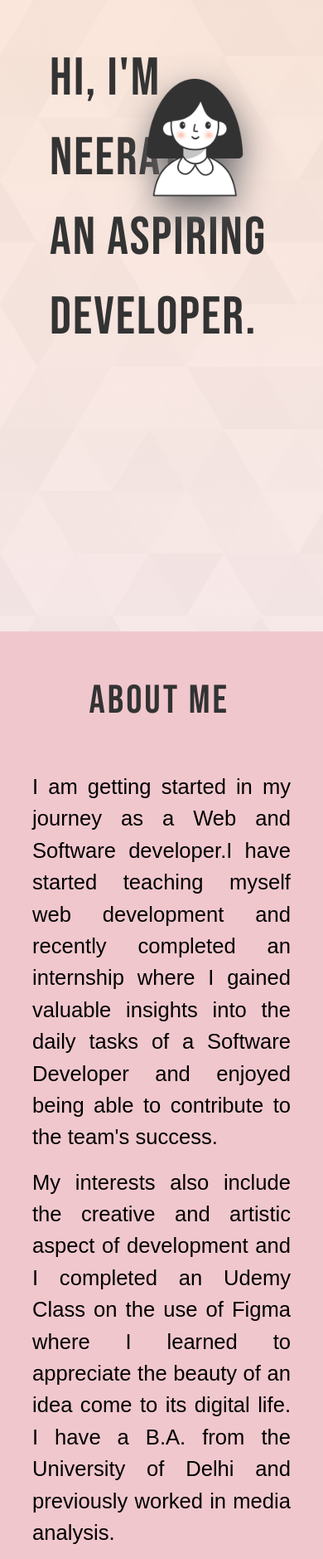
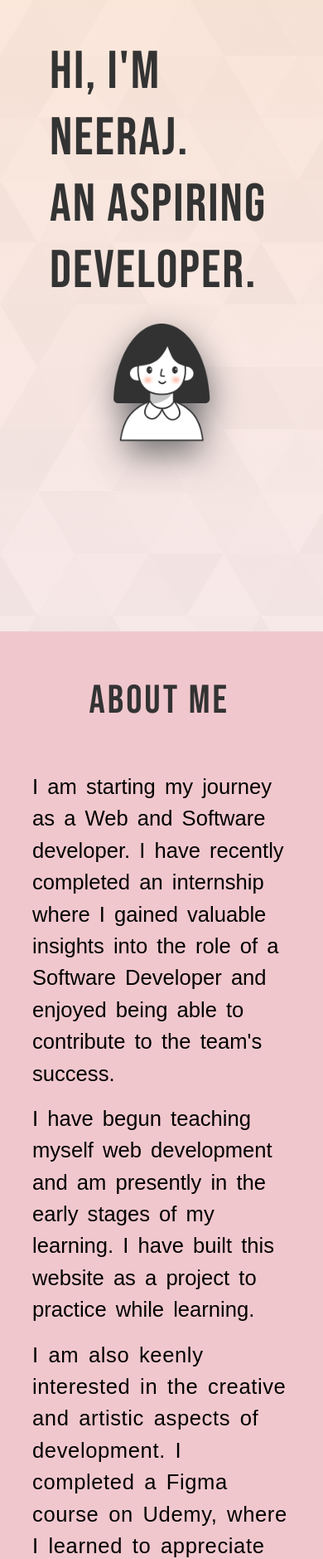
Before and after one commit to neerajkharb/portfolio-website, a plain HTML site: page index.html in a window 390 px wide. Shown: the part 83-1962 px from the top of the page at 83% size. Drawn offline with Linux system fonts and the light colour scheme.

Commit message:
about me

```diff
--- a/css/index.css
+++ b/css/index.css
@@ -40,9 +40,8 @@
 
 .about{
     width: 100%;
-
     background-color: #F0C7CD;
-
+    padding-bottom: 30px;
 }
 .about-me{
     display: flex;
@@ -73,25 +72,28 @@
     flex-direction: column;
 }
 .text-about .para1{
-    margin-bottom: 1rem;
+    margin-bottom: 2rem;
 }
 .text-about .para2{
-    margin-bottom: 1rem;
+    margin-bottom: 2rem;
 }
 .text-about .para3{
-    margin-bottom: 1rem;
+    margin-bottom: 2rem;
 }
 .text-about .para4{
+    margin-bottom: 2rem;
+}
+.text-about .para5{
     margin-bottom: 2rem;
     align-content: space-between;
 }
 
-.text-about .para4 a:link {
+.text-about .para5 a:link {
     color:#0000FF;    /* Problem: color is not changing to blue*/
     background-color: transparent;
     text-decoration: underline;
 }
-.text-about .para4 a:hover {
+.text-about .para5 a:hover {
     color: red;
     background-color: transparent;
     text-decoration: underline;
@@ -109,6 +111,7 @@
         width: 100%;
         display: flex;
         flex-direction: column;
+        justify-content: space-between;
     }
     .main-content{
 
@@ -116,19 +119,19 @@
     }
     .intro-main{
         font-size: 4rem;
-        line-height: 6rem;
+        line-height: 5rem;
         margin: 30px 20px;
         padding-left: 40px;
     }
 
     .female-image{
-        right: 60px;
+        right: 120px;
 
     }
 
     .female-image img{
         width: 150px;
-        margin: 160px  20px 0px 0px;
+        margin: 455px  0px 0px 0px;
 
     }
 
@@ -143,7 +146,36 @@
     .text-about {
         width: 80%;
     }
+    .text-about .para1{
+        margin-bottom: 1rem;
+        text-align: left;
+        word-spacing: 4px;
 
+    }
+    .text-about .para2{
+        margin-bottom: 1rem;
+        text-align: left;
+        word-spacing: 4px;
+
+    }
+    .text-about .para3{
+        margin-bottom: 1rem;
+        text-align: left;
+        word-spacing: 4px;
+        letter-spacing: 0.6px;
+    }
+    .text-about .para4{
+        margin-bottom: 1rem;
+        text-align: left;
+        word-spacing: 4px;
+        l
+    }
+    .text-about .para5{
+        margin-bottom: 1rem;
+        text-align: left;
+        word-spacing: 4px;
+
+    }
 }
 
 @media only screen and (min-width: 601px) and (max-width: 768px){
@@ -177,4 +209,5 @@
     .aboutme{
         padding-left: 35%;
     }
+
 }
--- a/index.html
+++ b/index.html
@@ -60,16 +60,19 @@
                 </span>
             </h2>
             <div class="text-about">
-                <p class="para1 justifytext">I am getting started in my journey as a Web and Software developer.I have started teaching myself web development and recently completed an internship
-                    where I gained valuable insights into the daily tasks of a Software Developer and enjoyed being able to contribute to the team's success.
-                <p class="para2 justifytext">My interests also include the creative and artistic aspect of development and I completed
-                    an Udemy Class on the use of Figma where I learned to appreciate the beauty of an idea come to its digital life.
-                    I have a B.A. from the University of Delhi and previously worked in media analysis.
+                <p class="para1 justifytext">I am starting my journey as a Web and Software developer.
+                    I have recently completed an internship where I gained valuable insights into the role
+                    of a Software Developer and enjoyed being able to contribute to the team's success.
+                <p class="para2 justifytext">I have begun teaching myself web development and am presently
+                    in the early stages of my learning. I have built this website as a project to practice while learning.
                 </p>
-                <p class="para3 justifytext">Watching my two wonderful kids growing and absorbing their surroundings every day has reminded me of the joys of
-                    learning something new.
+                <p class="para3 justifytext">I am also keenly interested in the creative and artistic aspects of development.
+                    I completed a Figma course on Udemy, where I learned to appreciate the beauty of an idea brought to digital life.
                 </p>
-                <p class="para4">Check out<a href="pdf/Lebenslauf.pdf" target="blank"> my Resume</a> to find more about me and my skills.</p>
+                <p class="para4 justifytext">I have worked in the past as a media analyst. In that capacity,
+                    I was responsible for researching and analysing print and online media coverage of clients.
+                </p>
+                <p class="para5">Check out<a href="pdf/Lebenslauf.pdf" target="blank"> my Resume</a> to learn more about me and my skills.</p>
             </div>
         </div>
     </section>
```
Also changed, not shown: New Text Document.txt (added), grid.txt (added), js/main.js (line endings or trailing spaces), 2 other files.
